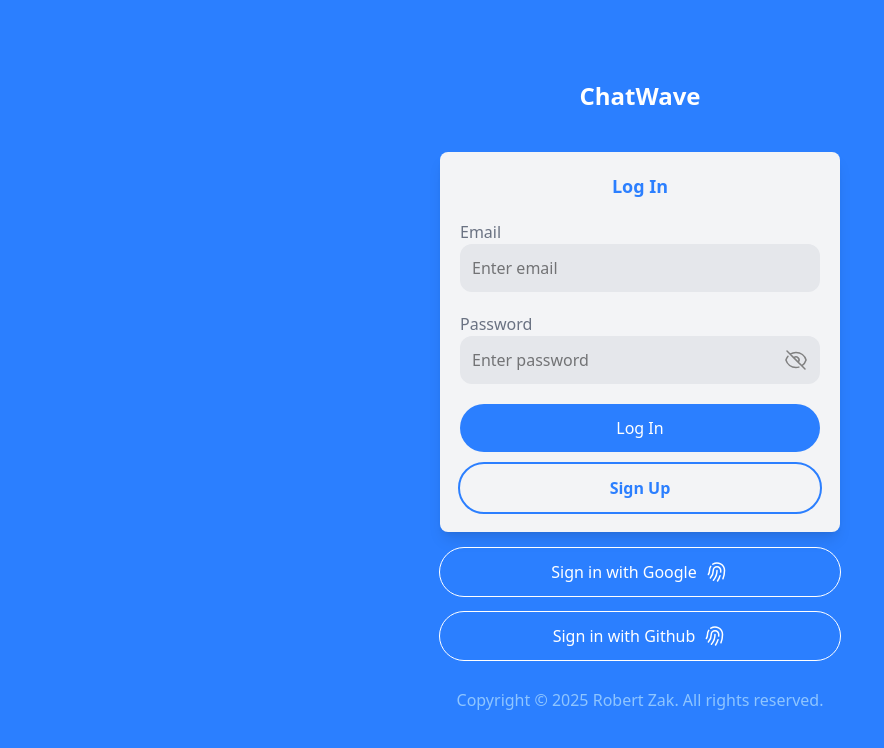
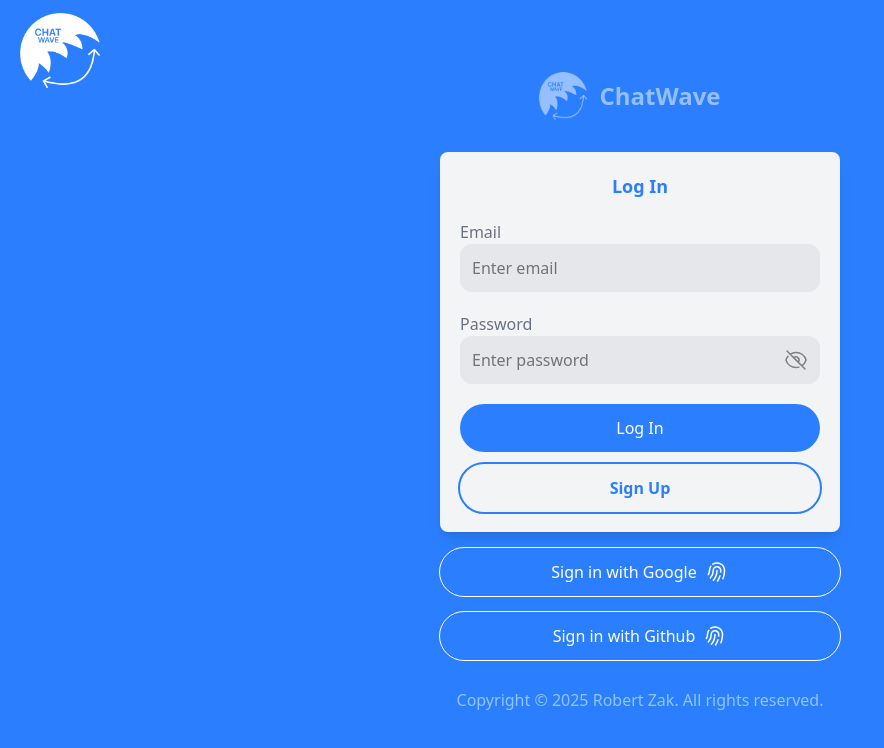
Before and after one commit to robertzakk/chat-wave, a React (Vite) app in the folder frontend/: page /login in a window 1280 px wide. Shown: the top 748 px of the page, without its empty margins (0-884 px from the left). Built offline with nearby package versions, Linux system fonts and the light colour scheme.

Commit message:
Add company logo to website login

```diff
--- a/frontend/src/pages/LoginPage.jsx
+++ b/frontend/src/pages/LoginPage.jsx
@@ -1,11 +1,16 @@
 import React from 'react';
 import LoginForm from '../components/LoginForm';
+import companyIcon from '../assets/ChatWaveLogo.png';
 
 function LoginPage() {
     return (
         <>
-            <div className='flex flex-col justify-center items-center bg-blue-500 [@media(min-height:45rem)]:h-dvh'>
-                <h1 className='text-center mt-10 text-white font-bold text-2xl mb-10'>ChatWave</h1>
+            <img src={companyIcon} className='w-1/16 absolute left-1/64 top-1/64 m-0 text-white font-bold text-2xl mb-10'/>
+            <div className='flex flex-col justify-center items-center bg-blue-500 [@media(min-height:50rem)]:h-dvh'>
+                <div className='flex items-center relative right-2.5'>
+                    <img src={companyIcon} className='w-12 h-12 mr-3 opacity-50'/>
+                    <h1 className='text-center mt-10 text-white font-bold text-2xl opacity-50 mb-10'>ChatWave</h1>
+                </div>
 
                 <LoginForm />
 
```
Also changed, not shown: frontend/src/assets/ChatwaveLogo.png (added), 1 other file (tests, documents, lock files or other folders).
